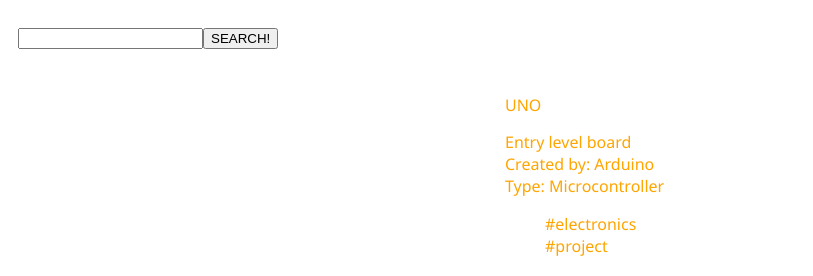
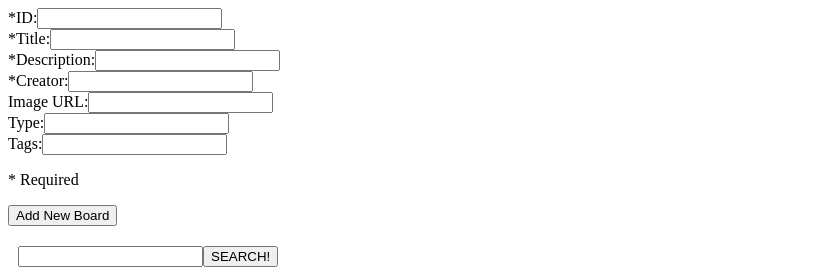
Before and after one commit to W0085438/A_Campeau_WEB601Assignments_Arduino, an Angular app in the folder A_Campeau_Arduino/: page / in a window 1280 px wide. Shown: the top 276 px of the page, without its empty margins (0-813 px from the left). Built offline with nearby package versions, Linux system fonts and the light colour scheme.

Commit message:
added create-content view

```diff
--- a/A_Campeau_Arduino/src/app/app.component.html
+++ b/A_Campeau_Arduino/src/app/app.component.html
@@ -6,6 +6,10 @@
 <!-- * * * * * * * * * Delete the template below * * * * * * * * * * -->
 <!-- * * * * * * * to get started with your project! * * * * * * * * -->
 <!-- * * * * * * * * * * * * * * * * * * * * * * * * * * * * * * * -->
+<div class="create">
+  <app-create-content (newBoardEvent)="addBoardToList($event)"></app-create-content>
+  <div *ngIf="failureMsg != ''" [innerHTML]="failureMsg" class="failure"></div>
+</div>
 <div class="container">
   <div class="searchbox">
     <input type="text" #search>
```
